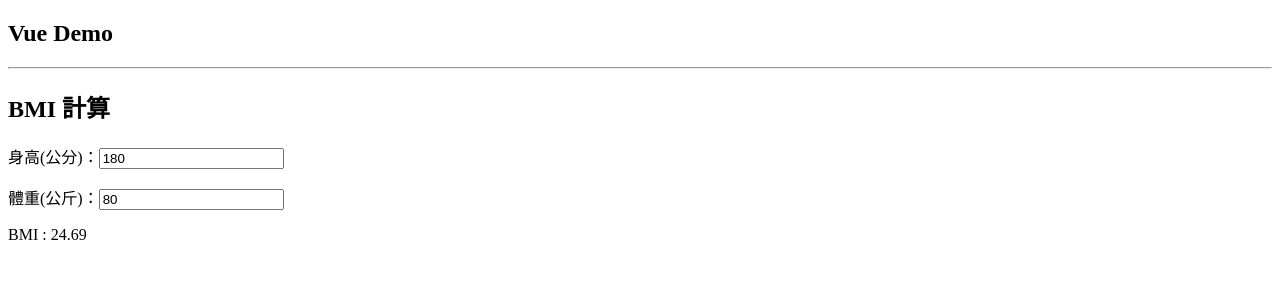
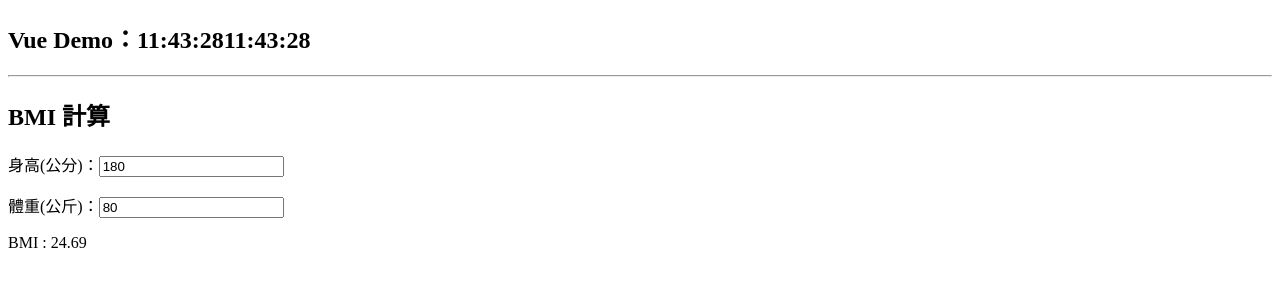
Before and after one commit to HsiaoHungWang/vue-demo, a Vue app: page / in a window 1280 px wide. Shown: the top 300 px of the page. Built offline with nearby package versions, Linux system fonts and the light colour scheme.

Commit message:
watch() 語法介紹

```diff
--- a/src/App.vue
+++ b/src/App.vue
@@ -1,4 +1,5 @@
 <script setup>
+import { ref, watch } from 'vue';
 import BMIComponent from './components/BMIComponent.vue';
 import ButtonCount from './components/ButtonCount.vue';
 import ComputedDemo from './components/ComputedDemo.vue';
@@ -6,11 +7,42 @@ import FirstComponent from './components/FirstComponent.vue';
 import SecondComponent from './components/SecondComponent.vue';
 import ThirdComponent from './components/ThirdComponent.vue';
 
+const formatTime = today => {
+    const hours = String(today.getHours()).padStart(2, '0') //03、14
+    const minutes = String(today.getMinutes()).padStart(2, '0')
+    const seconds = String(today.getSeconds()).padStart(2, '0')
+    return `${hours}:${minutes}:${seconds}`
+}
+
+const today = new Date()
+const clock = ref(formatTime(today))
+const clock1 = ref({
+    day: today.getDay(),
+    theTime: formatTime(today)
+})
+// console.log(clock.value)
+
+// watch(clock, (newTime, oldTime) => {
+//     console.log('new：', newTime)
+//     console.log('old：', oldTime)
+// }, { immediate: true, once: false })
+//immediate: true 表示組件載入就要執行 watch
+
+watch(clock1, (newTime, oldTime) => {
+    console.log('new：', newTime)
+    console.log('old：', oldTime)
+}, { deep: true })
+
+//每隔一秒鐘讀取現在的時間
+setInterval(() => {
+    clock.value = formatTime(new Date())
+    clock1.value.theTime = formatTime(new Date())
+}, 1000);
 
 </script>
 
 <template>
-    <h2>Vue Demo</h2>
+    <h2>Vue Demo：{{ clock }}{{ clock1.theTime }}</h2>
     <hr />
     <!-- 按下 Tab 鍵-->
     <!-- <FirstComponent></FirstComponent>
```
